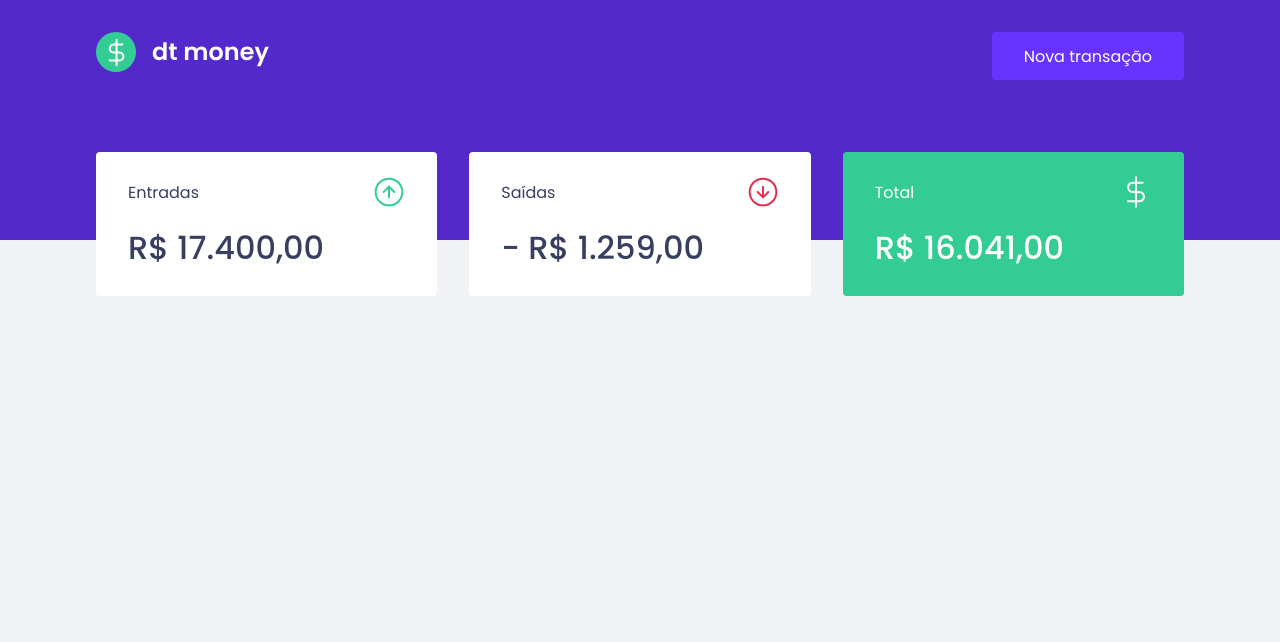
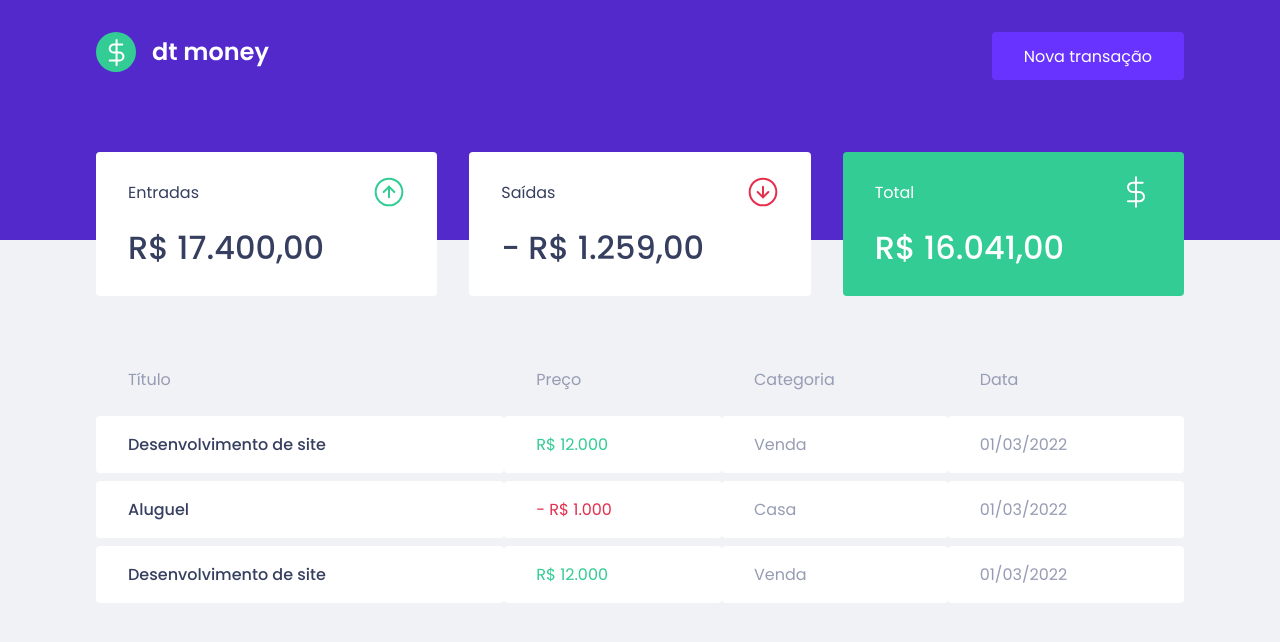
Before and after one commit to jfernandesdev/dtmoney, a React (Create React App) app: page / in a window 1280 px wide. Shown: the top 642 px of the page. Built offline with nearby package versions, Linux system fonts and the light colour scheme.

Commit message:
transactions table component styling

```diff
--- a/src/components/Dashboard/index.tsx
+++ b/src/components/Dashboard/index.tsx
@@ -1,6 +1,7 @@
 import React from 'react';
 
 import { Summary } from '../Summary';
+import { TransactionsTable } from '../TransactionsTable';
 
 import { Container } from './styles';
 
@@ -8,6 +9,7 @@
   return (
     <Container>
       <Summary />
+      <TransactionsTable />
     </Container>
   );
 }
--- /dev/null
+++ b/src/components/TransactionsTable/index.tsx
@@ -0,0 +1,44 @@
+import React from 'react';
+
+import { Container, Table } from './styles';
+
+export const TransactionsTable: React.FC = () => {
+  return (
+    <Container>
+      <Table>
+        <thead>
+          <tr>
+            <th>Título</th>
+            <th>Preço</th>
+            <th>Categoria</th>
+            <th>Data</th>
+          </tr>
+        </thead>
+
+        <tbody>
+           <tr>
+            <td>Desenvolvimento de site</td>
+            <td className="deposit">R$ 12.000</td>
+            <td>Venda</td>
+            <td>01/03/2022</td>
+          </tr>
+
+          <tr>
+            <td>Aluguel</td>
+            <td className="withdraw">- R$ 1.000</td>
+            <td>Casa</td>
+            <td>01/03/2022</td>
+          </tr>
+
+          <tr>
+            <td>Desenvolvimento de site</td>
+            <td className="deposit">R$ 12.000</td>
+            <td>Venda</td>
+            <td>01/03/2022</td>
+          </tr>
+
+        </tbody>
+      </Table>
+    </Container>
+  );
+}
--- /dev/null
+++ b/src/components/TransactionsTable/styles.ts
@@ -0,0 +1,39 @@
+import styled from 'styled-components';
+
+export const Container = styled.div`
+  margin-top: 3rem;
+`;
+
+export const Table = styled.table`
+  width: 100%;
+  border-spacing: 0 0.5rem;
+
+  th {
+    color: var(--text-body);
+    font-weight: 400;
+    padding: 1rem 2rem;
+    text-align: left;
+    line-height: 1.5rem;
+  }
+
+  td {
+    padding: 1rem 2rem;
+    border: 0;
+    background: var(--shape);
+    color: var(--text-body);
+    border-radius: 0.25rem;
+
+    &:first-child {
+      font-weight: 500;
+      color: var(--text-title);
+    }
+
+    &.deposit {
+      color: var(--green);
+    }
+
+    &.withdraw {
+      color: var(--red);
+    }
+  }
+`
```
